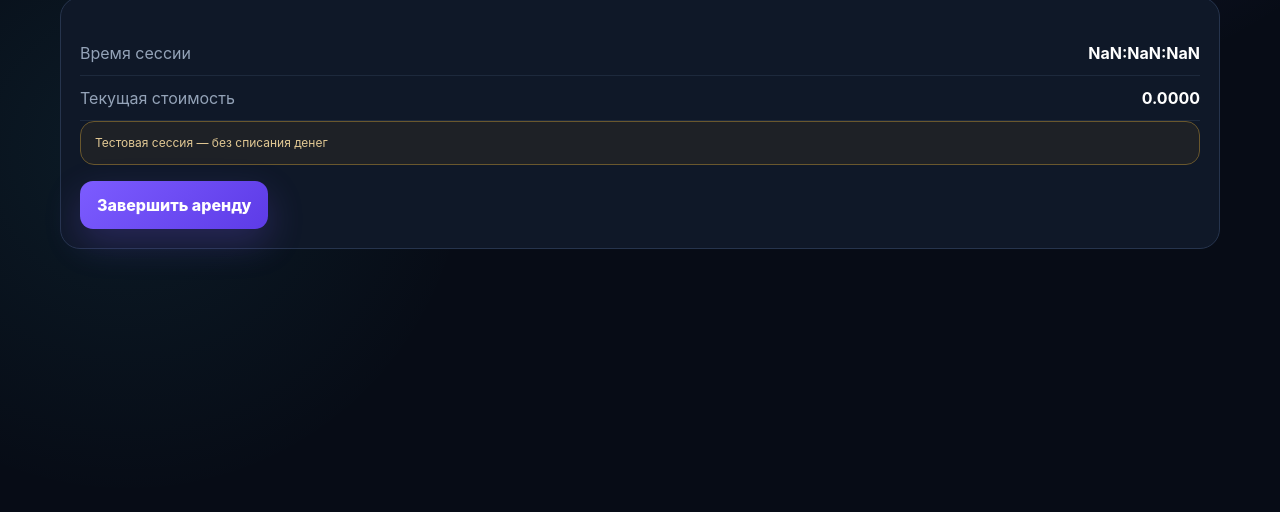
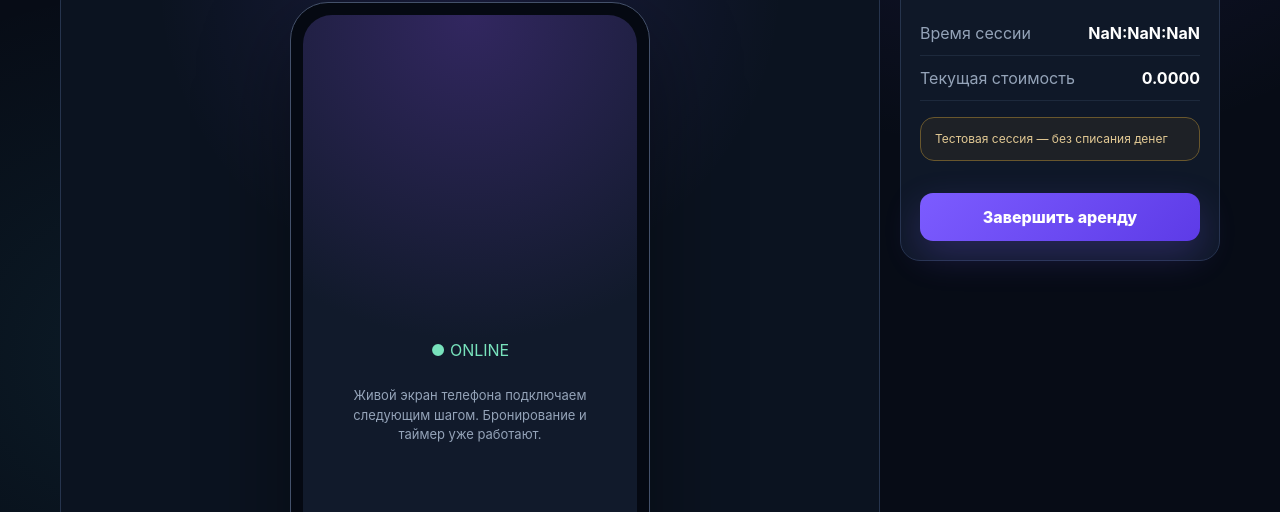
Before and after one commit to virus53111/Kredos, a website built with Vite: page index.html in a window 1280 px wide. Shown: the part 288-800 px from the top of the page. Built offline with nearby package versions, Linux system fonts and the light colour scheme; what @appdeploy/client would draw is missing.

Commit message:
Stage 5: style remote session screen

```diff
--- a/src/styles.css
+++ b/src/styles.css
@@ -556,6 +556,93 @@ a {
   color: #75849a;
   font-size: 11px;
 }
+
+.session-layout {
+  display: grid;
+  grid-template-columns: minmax(0, 1fr) 320px;
+  gap: 20px;
+  align-items: start;
+  margin-top: 28px;
+}
+
+.remote-panel {
+  min-height: 620px;
+  border: 1px solid var(--line);
+  border-radius: 24px;
+  background:
+    radial-gradient(
+      circle at 50% 0%,
+      rgba(124, 92, 255, 0.14),
+      transparent 34%
+    ),
+    #0b1320;
+  display: grid;
+  place-items: center;
+  padding: 24px;
+}
+
+.remote-phone-shell {
+  width: min(360px, 100%);
+  aspect-ratio: 9 / 19.5;
+  border: 1px solid #44516a;
+  border-radius: 38px;
+  padding: 12px;
+  background: #050912;
+  box-shadow: 0 30px 90px rgba(0, 0, 0, 0.42);
+}
+
+.remote-phone-screen {
+  height: 100%;
+  border-radius: 29px;
+  overflow: hidden;
+  background:
+    radial-gradient(
+      circle at 50% 0%,
+      #322760,
+      transparent 42%
+    ),
+    #111a2b;
+  display: grid;
+  place-items: center;
+  padding: 24px;
+}
+
+.remote-placeholder {
+  text-align: center;
+  color: var(--muted);
+}
+
+.remote-placeholder strong {
+  display: block;
+  color: white;
+  font-size: 30px;
+  margin: 18px 0 4px;
+}
+
+.remote-placeholder small {
+  display: block;
+  margin-bottom: 24px;
+}
+
+.remote-placeholder p {
+  max-width: 260px;
+  line-height: 1.5;
+  font-size: 13px;
+}
+
+.session-info {
+  position: sticky;
+  top: 18px;
+}
+
+.session-info .notice {
+  margin-top: 16px;
+}
+
+.session-info .btn {
+  width: 100%;
+  margin-top: 16px;
+}
 @media (max-width: 860px) {
   .hero {
     grid-template-columns: 1fr;
```
